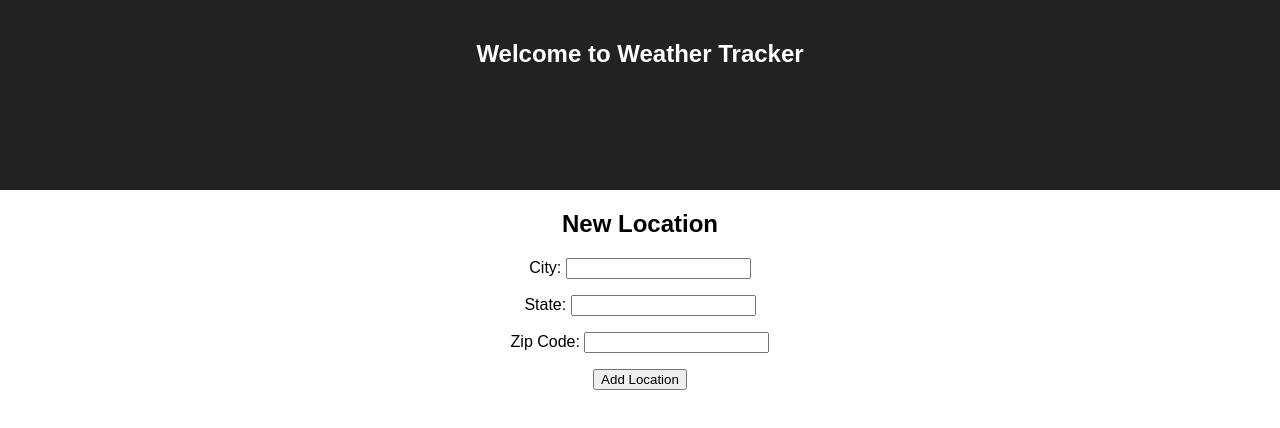
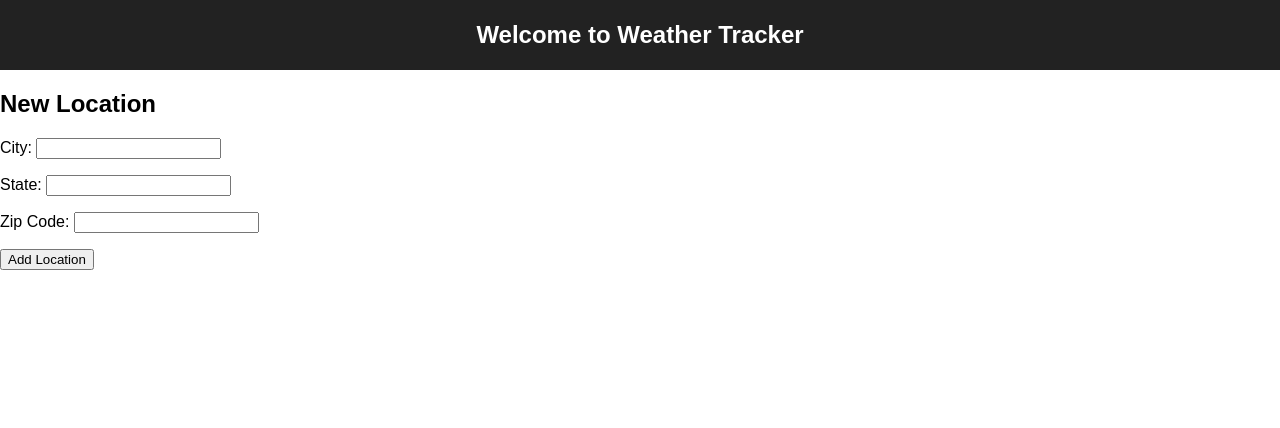
Before and after one commit to jonesmac/react_weatherapp, a React app: page / in a window 1280 px wide. Shown: the top 428 px of the page. Built offline with nearby package versions, Linux system fonts and the light colour scheme.

Commit message:
style header

```diff
--- a/src/App.css
+++ b/src/App.css
@@ -1,24 +1,16 @@
-.App {
+.App-header {
+  background-color: #222;
+  color: white;
+  height: 50px;
+  padding: 10px;
   text-align: center;
 }
 
-.App-logo {
-  animation: App-logo-spin infinite 20s linear;
-  height: 80px;
-}
-
-.App-header {
-  background-color: #222;
-  height: 150px;
-  padding: 20px;
-  color: white;
+.App-header h2 {
+  line-height: 50px;
+  margin: 0;
 }
 
 .App-intro {
   font-size: large;
 }
-
-@keyframes App-logo-spin {
-  from { transform: rotate(0deg); }
-  to { transform: rotate(360deg); }
-}
```
